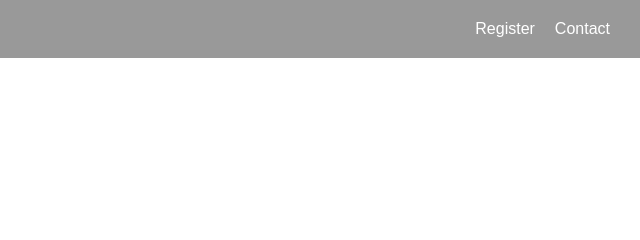
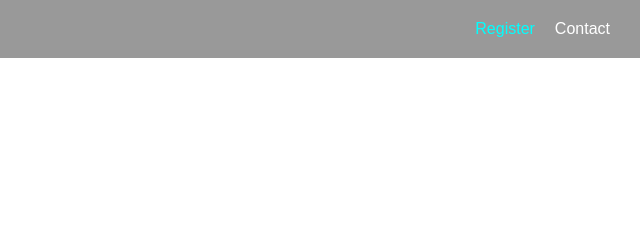
Before and after one commit to aarohidhand/brewtforce, a plain HTML site: page index.html in a window 1280 px wide. In both pictures the pointer is over the link "Register". Shown: the top 240 px of the page, 640-1280 px from the left. Drawn offline with Linux system fonts and the light colour scheme; some packages are replaced by stand-ins of ours; a script that the page names is missing.

Commit message:
Update styles.css

```diff
--- a/styles.css
+++ b/styles.css
@@ -127,3 +127,6 @@ footer a {
 footer a:hover {
   text-decoration: underline;
 }
+.navbar ul li a:hover {
+  color: #00ffff; /* optional hover color */
+}
```
